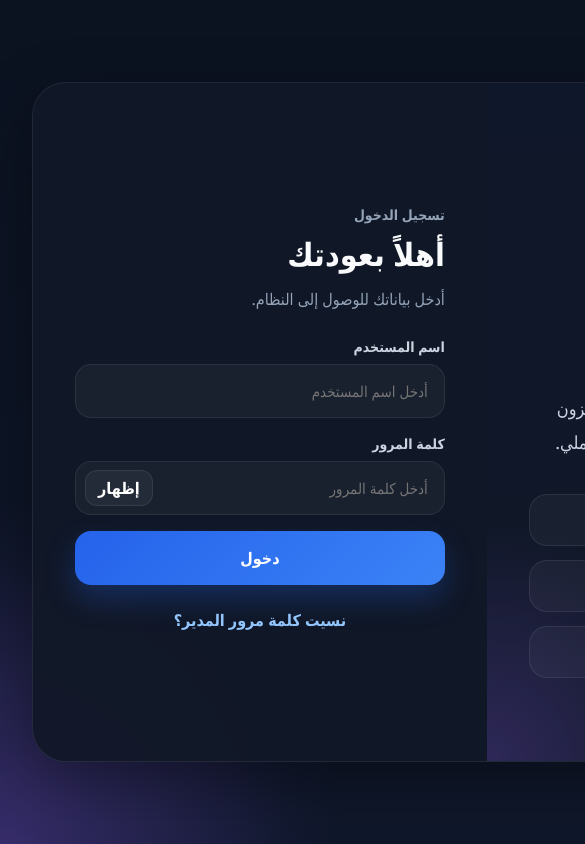
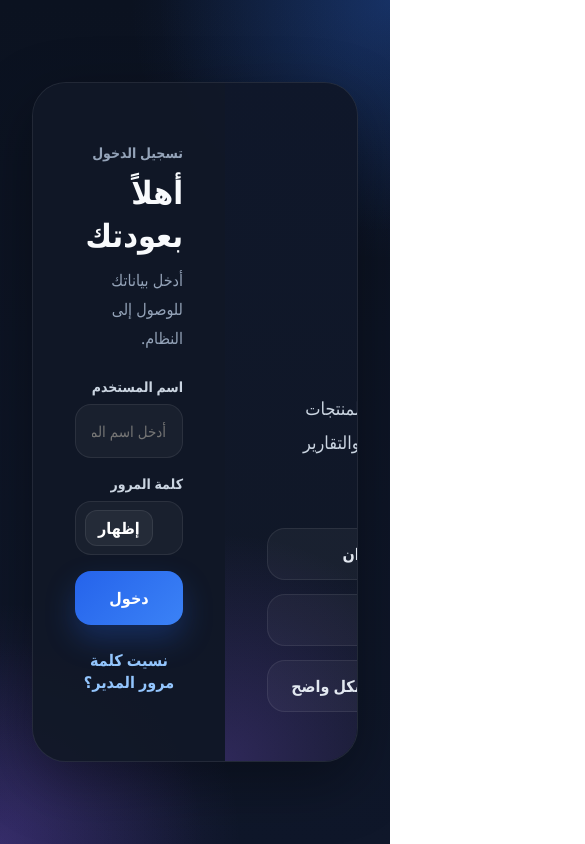
Before and after one commit to bedohazem/ERP-SYSRepo, a React (Vite) app: page /inventory in a window 390 px wide. Shown: the top 844 px of the page, 585 px wide, since content can reach past the window. Built offline with nearby package versions, Linux system fonts and the light colour scheme.

Commit message:
Improve responsive app layout and mobile navigation

```diff
--- a/src/renderer/components/layout/AppShell.tsx
+++ b/src/renderer/components/layout/AppShell.tsx
@@ -500,7 +500,7 @@ export default function AppShell({
     });
   }
 
-  const [isMobile, setIsMobile] = useState(false);
+  const [isMobile, setIsMobile] = useState(() => window.innerWidth <= 1024);
   const [mobileMenuOpen, setMobileMenuOpen] = useState(false);
   const [appLogoUrl, setAppLogoUrl] = useState('');
   const [appName, setAppName] = useState('ERP Store');
@@ -556,7 +556,7 @@ export default function AppShell({
 
   useEffect(() => {
     function handleResize() {
-      const nextIsMobile = window.innerWidth <= 900;
+      const nextIsMobile = window.innerWidth <= 1024;
       setIsMobile(nextIsMobile);
 
       if (!nextIsMobile) {
@@ -658,18 +658,19 @@ export default function AppShell({
 
   return (
     <div
+      className="app-shell"
       style={{
         display: 'grid',
         gridTemplateColumns: isMobile
-          ? '1fr'
+          ? 'minmax(0, 1fr)'
           : sidebarOpen
-            ? '280px 1fr'
-            : '92px 1fr',
+            ? 'var(--app-sidebar-width) minmax(0, 1fr)'
+            : '92px minmax(0, 1fr)',
         gridTemplateAreas: isMobile ? '"main"' : '"sidebar main"',
         minHeight: '100vh',
         height: '100vh',
-        gap: isMobile ? '10px' : '16px',
-        padding: isMobile ? '10px' : '16px',
+        gap: 'var(--app-layout-gap)',
+        padding: 'var(--app-shell-padding)',
         background: isLight ? '#eef2ff' : '#08152f',
         color: isLight ? '#111827' : '#fff',
         fontFamily: 'Segoe UI, Tahoma, sans-serif',
@@ -699,7 +700,7 @@ export default function AppShell({
           gridArea: 'main',
           display: 'grid',
           gridTemplateRows: 'auto minmax(0, 1fr)',
-          gap: isMobile ? '10px' : '16px',
+          gap: 'var(--app-layout-gap)',
           minWidth: 0,
           minHeight: 0,
           overflow: 'hidden',
@@ -714,7 +715,7 @@ export default function AppShell({
               ? '1px solid rgba(15,23,42,0.10)'
               : '1px solid rgba(255,255,255,0.08)',
             borderRadius: isMobile ? '18px' : '24px',
-            padding: isMobile ? '14px' : '20px 24px',
+            padding: 'var(--app-header-padding)',
             display: 'flex',
             alignItems: 'center',
             justifyContent: 'space-between',
@@ -722,6 +723,24 @@ export default function AppShell({
             flexWrap: 'wrap',
           }}
         >
+          <div
+            style={{
+              display: 'flex',
+              alignItems: 'center',
+              gap: '12px',
+              minWidth: 0,
+            }}
+          >
+            {isMobile && (
+              <button
+                type="button"
+                onClick={() => setMobileMenuOpen(true)}
+                style={mobileMenuButtonStyle}
+              >
+                ☰
+              </button>
+            )}
+
             <div style={{ minWidth: 0 }}>
               <div
                 style={{
@@ -736,7 +755,7 @@ export default function AppShell({
               <h1
                 style={{
                   margin: 0,
-                fontSize: isMobile ? '21px' : '28px',
+                  fontSize: 'var(--app-header-title-size)',
                   lineHeight: 1.25,
                   color: isLight ? '#0f172a' : '#fff',
                   wordBreak: 'break-word',
@@ -745,11 +764,16 @@ export default function AppShell({
                 {title}
               </h1>
             </div>
+          </div>
 
           <div
+            className="app-header-actions"
             style={{
               display: 'flex',
               alignItems: 'center',
+              flexWrap: 'wrap',
+              minWidth: 0,
+              maxWidth: '100%',
               gap: '10px',
             }}
           >
@@ -793,16 +817,6 @@ export default function AppShell({
             >
               {pageStickyEnabled ? '📌 التثبيت مفعّل' : '📍 التثبيت ملغي'}
             </button>
-
-            {isMobile && (
-              <button
-                type="button"
-                onClick={() => setMobileMenuOpen(true)}
-                style={mobileMenuButtonStyle}
-              >
-                ☰
-              </button>
-            )}
           </div>
         </header>
 
@@ -817,10 +831,10 @@ export default function AppShell({
               ? '1px solid rgba(15,23,42,0.10)'
               : '1px solid rgba(255,255,255,0.08)',
             borderRadius: isMobile ? '18px' : '24px',
-            padding: isMobile ? '12px' : '24px',
+            padding: 'var(--app-content-padding)',
             minHeight: 0,
             overflowY: 'auto',
-            overflowX: 'hidden',
+            overflowX: 'auto',
             boxSizing: 'border-box',
           }}
         >
--- a/src/renderer/styles/globals.css
+++ b/src/renderer/styles/globals.css
@@ -234,7 +234,7 @@ body,
 #root {
   margin: 0;
   width: 100%;
-  min-width: 1024px;
+  min-width: 0;
   min-height: 100%;
   color: var(--text);
   background:
@@ -1274,3 +1274,66 @@ html[data-theme='light'] .product-sticky-surface {
   height: 0;
   display: none;
 }
+
+/* Responsive application layout */
+
+.app-shell {
+  --app-sidebar-width: 280px;
+  --app-shell-padding: 16px;
+  --app-layout-gap: 16px;
+  --app-header-padding: 20px 24px;
+  --app-content-padding: 24px;
+  --app-header-title-size: 28px;
+}
+
+.app-main-scroll {
+  min-width: 0;
+}
+
+.app-header-actions {
+  row-gap: 8px;
+}
+
+@media (max-width: 1440px) {
+  .app-shell {
+    --app-sidebar-width: 250px;
+    --app-shell-padding: 12px;
+    --app-layout-gap: 12px;
+    --app-header-padding: 14px 18px;
+    --app-content-padding: 18px;
+    --app-header-title-size: 24px;
+  }
+}
+
+@media (max-width: 1280px) {
+  .app-shell {
+    --app-sidebar-width: 230px;
+    --app-content-padding: 14px;
+    --app-header-title-size: 23px;
+  }
+}
+
+@media (max-width: 1024px) {
+  .app-shell {
+    --app-shell-padding: 8px;
+    --app-layout-gap: 8px;
+    --app-header-padding: 10px 12px;
+    --app-content-padding: 12px;
+    --app-header-title-size: 21px;
+  }
+}
+
+@media (max-height: 800px) {
+  .app-shell {
+    --app-layout-gap: 10px;
+    --app-header-padding: 10px 14px;
+  }
+}
+
+@media (max-height: 650px) {
+  .app-shell {
+    --app-layout-gap: 8px;
+    --app-header-padding: 8px 12px;
+    --app-header-title-size: 20px;
+  }
+}
```
Also changed, not shown: src/main/index.ts (+9 -0 lines). Lines whose indentation alone changed are shown as unchanged.
